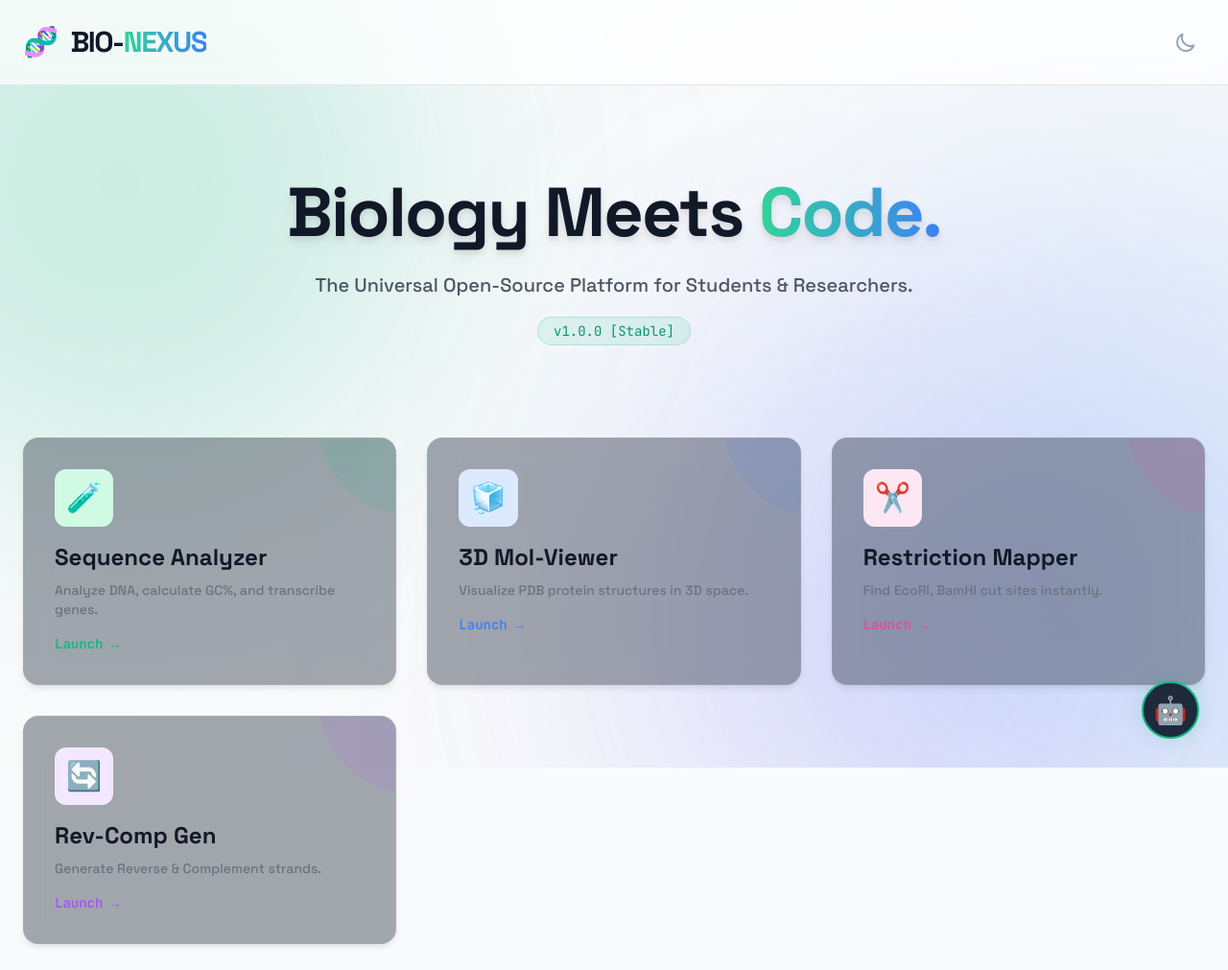
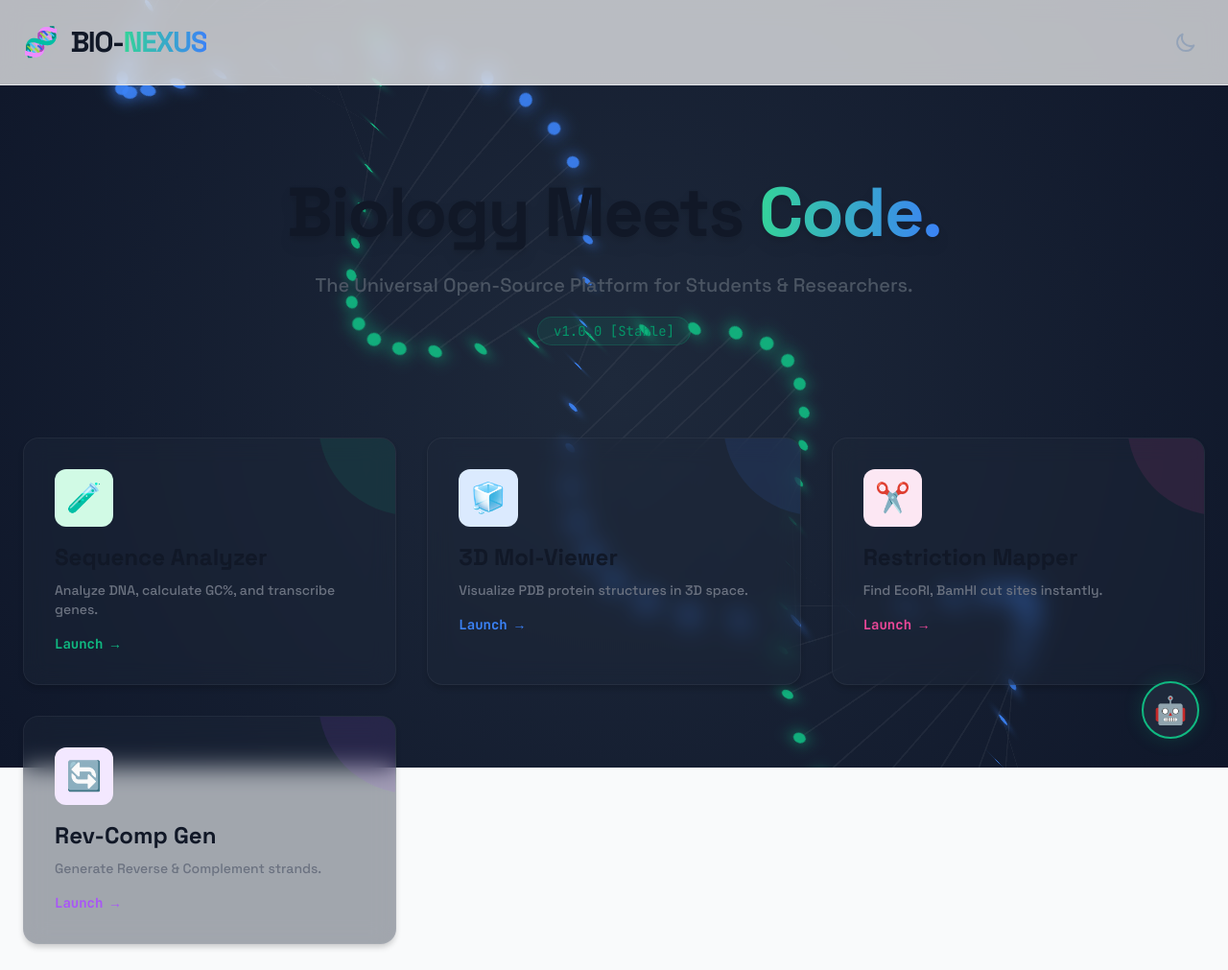
Before and after one commit to Rohith-AM/Bio-Nexus, a plain HTML site: page index.html in a window 1280 px wide. Shown: the whole page at 96% size. Drawn offline with nearby package versions, Linux system fonts and the light colour scheme.

Commit message:
DNA structure visualisation background

```diff
--- a/index.html
+++ b/index.html
@@ -6,6 +6,7 @@
     <title>NEXORA | Bio-Nexus Lab</title>
 
     <link rel="stylesheet" href="style.css">
+
     <script src="https://cdn.tailwindcss.com"></script>
 
     <script>
@@ -27,8 +28,41 @@
 </head>
 <body class="bg-gray-50 text-gray-900 dark:bg-slate-950 dark:text-slate-200 min-h-screen flex flex-col relative overflow-x-hidden transition-colors duration-300">
 
-    <div class="bio-bg-container">
-    <div class="bio-blob blob-1"></div> <div class="bio-blob blob-2"></div> <div class="bio-blob blob-3"></div> </div>
+    <div id="dna-canvas">
+        <div class="dna-strand-container" id="helix-wrapper"></div>
+    </div>
+
+    <script>
+        document.addEventListener("DOMContentLoaded", () => {
+            const container = document.getElementById('helix-wrapper');
+            const totalPairs = 45; // வரிகளின் எண்ணிக்கை
+            const height = 1400;   // DNA உயரம்
+
+            for (let i = 0; i < totalPairs; i++) {
+                const div = document.createElement('div');
+                div.className = 'base-pair';
+
+                // Position Logic
+                const yPos = (i / totalPairs) * height - (height / 2);
+                const rotation = i * 10; // Rotation Angle
+                const delay = i * 0.5;  // Animation Delay
+
+                div.style.transform = `translate(-50%, ${yPos}px) rotateY(${rotation}deg)`;
+
+                // Animation Logic
+                div.animate([
+                    { transform: `translate(-50%, ${yPos}px) rotateY(${rotation}deg)` },
+                    { transform: `translate(-50%, ${yPos}px) rotateY(${rotation + 360}deg)` }
+                ], {
+                    duration: 15000,
+                    iterations: Infinity,
+                    delay: -delay * 500
+                });
+
+                container.appendChild(div);
+            }
+        });
+    </script>
 
     <nav class="border-b border-gray-200 dark:border-slate-800 p-6 sticky top-0 z-40 bg-white/70 dark:bg-slate-950/70 backdrop-blur-md">
         <div class="max-w-7xl mx-auto flex justify-between items-center">
@@ -59,6 +93,7 @@
 
     <main class="max-w-7xl mx-auto px-6 pb-20 flex-grow z-10">
         <div class="grid grid-cols-1 md:grid-cols-2 lg:grid-cols-3 gap-8">
+
             <a href="tools/dna-converter.html" class="glass-card rounded-2xl p-8 group cursor-pointer block relative overflow-hidden">
                 <div class="absolute top-0 right-0 w-24 h-24 bg-emerald-500/10 rounded-bl-full -mr-4 -mt-4 transition-transform group-hover:scale-150"></div>
                 <div class="p-3 bg-emerald-100 dark:bg-emerald-900/40 rounded-xl w-fit text-3xl mb-4 tool-icon">🧪</div>
@@ -83,7 +118,7 @@
                 <div class="text-pink-500 font-mono text-sm font-bold flex items-center gap-2 group-hover:translate-x-2 transition">Launch →</div>
             </a>
 
-             <a href="tools/reverse.html" class="glass-card rounded-2xl p-8 group cursor-pointer block relative overflow-hidden">
+            <a href="tools/reverse.html" class="glass-card rounded-2xl p-8 group cursor-pointer block relative overflow-hidden">
                 <div class="absolute top-0 right-0 w-24 h-24 bg-purple-500/10 rounded-bl-full -mr-4 -mt-4 transition-transform group-hover:scale-150"></div>
                 <div class="p-3 bg-purple-100 dark:bg-purple-900/40 rounded-xl w-fit text-3xl mb-4 tool-icon">🔄</div>
                 <h3 class="text-2xl font-bold mb-2 group-hover:text-purple-400 transition">Rev-Comp Gen</h3>
@@ -94,7 +129,6 @@
     </main>
 
     <script>
-        // Theme Logic
         if (localStorage.theme === 'dark' || (!('theme' in localStorage) && window.matchMedia('(prefers-color-scheme: dark)').matches)) {
             document.documentElement.classList.add('dark');
         } else {
@@ -112,6 +146,7 @@
             updateIcons();
         }
     </script>
+
     <script src="js/nexus-widget.js"></script>
 </body>
 </html>
--- a/style.css
+++ b/style.css
@@ -1,94 +1,93 @@
-/* style.css - Refined Dark Theme */
+/* style.css - Pure Code DNA Background */
 
+/* --- 1. FONTS & BASIC SETUP --- */
 @import url('https://fonts.googleapis.com/css2?family=Space+Grotesk:wght@300;500;700&display=swap');
 @import url('https://fonts.googleapis.com/css2?family=JetBrains+Mono:wght@400;700&display=swap');
 
 body {
     font-family: 'Space Grotesk', sans-serif;
-    transition: background-color 0.3s, color 0.3s;
+    background-color: #0f172a; /* Deep Space Blue */
+    color: white;
+    margin: 0;
     overflow-x: hidden;
-    background-color: #0f172a; /* Force Dark Background */
 }
 
-/* --- 1. THE GRID (Fixed visibility) --- */
-/* --- ORGANIC BLURRED BACKGROUND (The New Plan) --- */
-
-/* Container for the background elements */
-.bio-bg-container {
+/* --- 2. PURE CSS 3D DNA ENGINE 🧬 --- */
+#dna-canvas {
     position: fixed;
-    top: 0; left: 0; width: 100%; height: 100%;
+    top: 0; left: 0;
+    width: 100%; height: 100%;
+    z-index: -2;
+    background: radial-gradient(circle at center, #1e293b 0%, #0f172a 100%); /* Vignette Effect */
     overflow: hidden;
-    z-index: -1; /* Behind everything */
-    pointer-events: none; /* Won't interfere with clicks */
+    perspective: 1000px; /* 3D Depth */
+    pointer-events: none;
 }
 
-/* Shared style for all blobs */
-.bio-blob {
+/* The DNA Container (Rotates slowly) */
+.dna-strand-container {
     position: absolute;
-    border-radius: 50%;
-    filter: blur(130px); /* மிக அதிக Blur - இதுதான் அந்த Smooth Effect தரும் */
-    opacity: 0.4; /* லேசாகத் தெரிந்தால் போதும் */
-    mix-blend-mode: screen; /* நிறங்கள் ஒன்றாகக் கலக்க */
-    animation: float-blob 25s infinite alternate ease-in-out;
+    top: 50%; left: 50%;
+    transform-style: preserve-3d;
+    transform: translate(-50%, -50%) rotateZ(-45deg); /* Tilted Angle */
 }
 
-/* Individual Blob Customization */
-/* 1. Top Left - Emerald Green */
-.blob-1 {
-    top: -15%;
-    left: -15%;
-    width: 600px;
-    height: 600px;
-    background: rgba(16, 185, 129, 0.5);
-    animation-delay: 0s;
+/* Each DNA Base Pair (The Rungs) */
+.base-pair {
+    position: absolute;
+    width: 300px; /* Width of the helix */
+    height: 2px;
+    background: rgba(255, 255, 255, 0.05); /* Connecting line (faint) */
+    top: 50%; left: 50%;
+    transform-style: preserve-3d;
 }
 
-/* 2. Bottom Right - Bio Blue */
-.blob-2 {
-    bottom: -15%;
-    right: -15%;
-    width: 700px;
-    height: 700px;
-    background: rgba(59, 130, 246, 0.5);
-    animation-delay: -5s;
+/* The Dots (Nucleotides) */
+.base-pair::before, .base-pair::after {
+    content: '';
+    position: absolute;
+    width: 12px; height: 12px;
+    border-radius: 50%;
+    top: -5px;
+    box-shadow: 0 0 15px currentColor; /* Neon Glow */
 }
 
-/* 3. Center - Subtle Purple/Pink accent */
-.blob-3 {
-    top: 50%;
-    left: 50%;
-    width: 500px;
-    height: 500px;
-    background: rgba(139, 92, 246, 0.4);
-    transform: translate(-50%, -50%);
-    animation-delay: -10s;
+.base-pair::before {
+    left: 0;
+    background-color: #10b981; /* Emerald */
+    color: #10b981;
+    animation: pulse-dot 2s infinite alternate;
 }
 
-/* Smooth Floating Animation */
-@keyframes float-blob {
-    0% { transform: translate(0, 0) scale(1) rotate(0deg); }
-    50% { transform: translate(50px, 30px) scale(1.1) rotate(180deg); }
-    100% { transform: translate(-30px, -50px) scale(1.05) rotate(360deg); }
+.base-pair::after {
+    right: 0;
+    background-color: #3b82f6; /* Blue */
+    color: #3b82f6;
+    animation: pulse-dot 2s infinite alternate-reverse;
 }
-@keyframes float { 0% { transform: translate(0,0); } 100% { transform: translate(20px, -20px); } }
 
-/* --- 2. GLASS CARDS (Darker & Sleeker) --- */
+/* Animations */
+@keyframes pulse-dot {
+    0% { transform: scale(0.8); opacity: 0.6; }
+    100% { transform: scale(1.2); opacity: 1; }
+}
+
+/* --- 3. GLASS CARDS & TEXT (Same as before) --- */
 .glass-card {
-    background: rgba(30, 41, 59, 0.4); /* Darker base */
+    background: rgba(30, 41, 59, 0.4);
     backdrop-filter: blur(12px);
     -webkit-backdrop-filter: blur(12px);
     border: 1px solid rgba(255, 255, 255, 0.05);
-    box-shadow: 0 4px 6px -1px rgba(0, 0, 0, 0.1);
+    box-shadow: 0 4px 6px -1px rgba(0, 0, 0, 0.2);
     transition: all 0.3s ease;
 }
 
 .glass-card:hover {
     transform: translateY(-5px);
-    border-color: rgba(16, 185, 129, 0.3); /* Emerald border on hover */
-    box-shadow: 0 10px 30px -10px rgba(16, 185, 129, 0.2);
+    border-color: rgba(16, 185, 129, 0.4);
+    box-shadow: 0 15px 30px -5px rgba(16, 185, 129, 0.15);
 }
 
-/* --- 3. TEXT --- */
 .gradient-text {
     background: linear-gradient(to right, #34d399, #3b82f6);
     -webkit-background-clip: text;
@@ -96,3 +95,5 @@ body {
     -webkit-text-fill-color: transparent;
     font-weight: 800;
 }
+.tool-icon { transition: transform 0.3s ease; }
+.glass-card:hover .tool-icon { transform: rotate(10deg) scale(1.1); }
```
